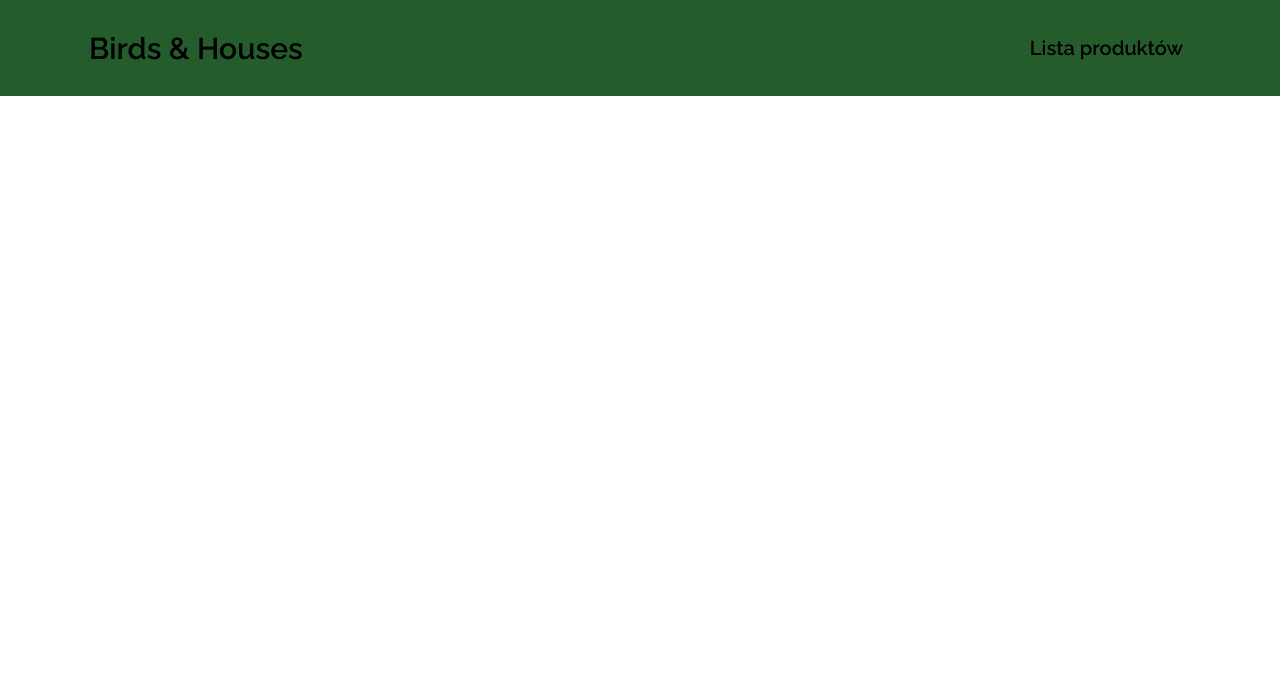
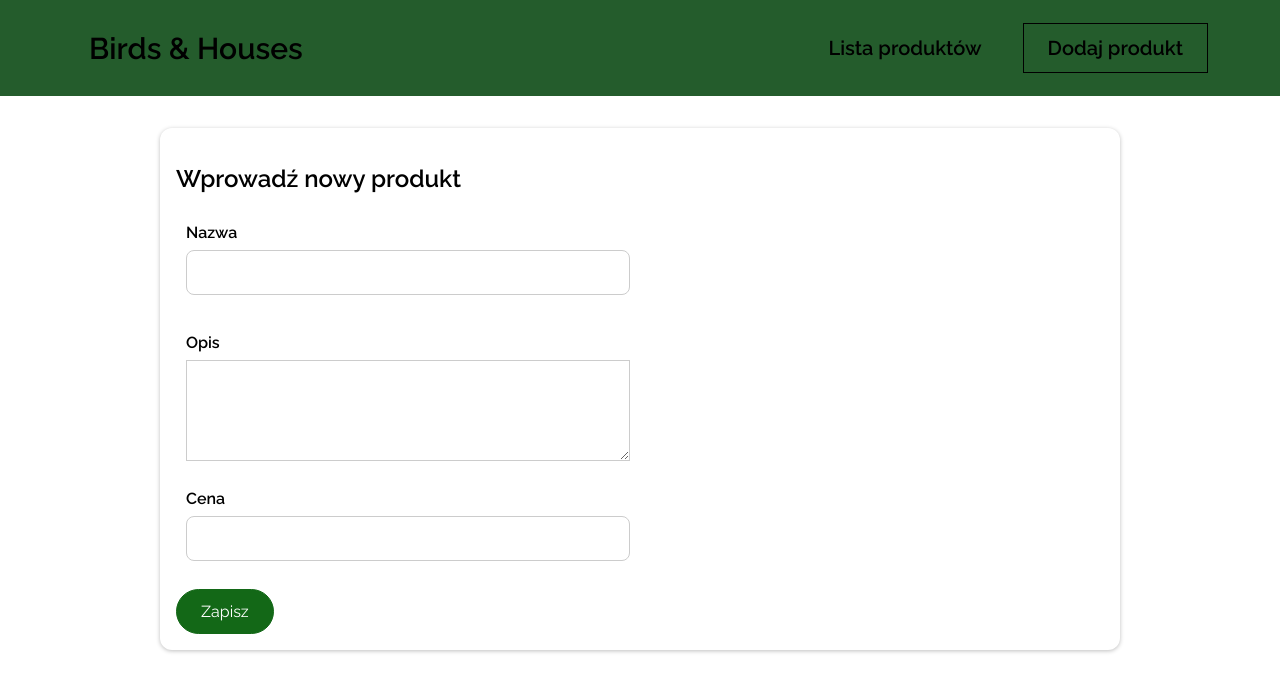
Before and after one commit to MalwinaS/birdhouses, a Vue app: page /new-product in a window 1280 px wide. Shown: the top 692 px of the page. Built offline with nearby package versions, Linux system fonts and the light colour scheme.

Commit message:
added product component

```diff
--- a/src/components/layout/TheHeader.vue
+++ b/src/components/layout/TheHeader.vue
@@ -4,6 +4,7 @@
         <h1><router-link to="/">Birds & Houses</router-link></h1>
         <ul>
           <li><router-link to="/birdhouses">Lista produktów</router-link></li>
+          <li><router-link to="/new-product">Dodaj produkt</router-link></li>
         </ul>
       </nav>
     </header>
--- /dev/null
+++ b/src/components/products/AddProduct.vue
@@ -0,0 +1,24 @@
+<template>
+  <section>
+    <base-card>
+      <h2>Wprowadź nowy produkt</h2>
+      <product-form @save-data="saveData"></product-form>
+    </base-card>
+  </section>
+</template>
+
+<script>
+import ProductForm from "../../components/products/ProductForm.vue";
+
+export default {
+  components: { ProductForm },
+  methods: {
+    saveData(data) {
+      this.$store.dispatch("products/addProduct", data);
+      this.$router.replace("/birdhouses/");
+    },
+  },
+};
+</script>
+
+<style></style>
--- /dev/null
+++ b/src/components/products/ProductForm.vue
@@ -0,0 +1,155 @@
+<template>
+    <form @submit.prevent="submitForm">
+      <div class="form-control" :class="{ invalid: !name.isValid }">
+        <label for="name">Nazwa</label>
+        <input
+          type="text"
+          id="name"
+          v-model.trim="name.val"
+          @blur="clearValidity('name')"
+        />
+        <p v-if="!name.isValid">Pole nie może być puste</p>
+      </div>
+      <div class="form-control" :class="{ invalid: !description.isValid }">
+        <label for="description">Opis</label>
+        <textarea
+          type="text"
+          id="description"
+          rows="5"
+          v-model.trim="description.val"
+          @blur="clearValidity('description')"
+        ></textarea>
+        <p v-if="!description.isValid">Opis nie może być pusty</p>
+      </div>
+      <div class="form-control" :class="{ invalid: !price.isValid }">
+        <label for="price">Cena</label>
+        <input
+          type="number"
+          id="price"
+          v-model.number="price.val"
+          @blur="clearValidity('price')"
+        />
+        <p v-if="!price.isValid">R</p>
+      </div>
+
+      <p v-if="!formIsValid">Proszę, wypełnij wszystkie pola</p>
+      <base-button>Zapisz</base-button>
+    </form>
+  </template>
+
+  <script>
+  export default {
+    emits: ["save-data"],
+    name: "product-form",
+    data() {
+      return {
+        name: {
+          val: "",
+          isValid: true,
+        },
+        description: {
+          val: "",
+          isValid: true,
+        },
+        price: {
+          val: null,
+          isValid: true,
+        },
+
+        formIsValid: true,
+      };
+    },
+    methods: {
+      clearValidity(input) {
+        this[input].isValid = true;
+      },
+      validateForm() {
+        this.formIsValid = true;
+        if (this.name.val === "") {
+          this.name.isValid = false;
+          this.formIsValid = false;
+        }
+        if (this.description.val === "") {
+          this.description.isValid = false;
+          this.formIsValid = false;
+        }
+        if (!this.price.val || this.price.val < 0) {
+          this.price.isValid = false;
+          this.formIsValid = false;
+        }
+      },
+      submitForm() {
+        this.validateForm();
+
+        if (!this.formIsValid) {
+          return;
+        }
+
+        const formData = {
+          name: this.name.val,
+          desc: this.description.val,
+          price: this.price.val,
+
+        };
+        this.$emit("save-data", formData);
+      },
+    },
+  };
+  </script>
+
+  <style scoped>
+  .form-control {
+    margin: 0.5rem 0;
+  }
+
+  label {
+    font-weight: bold;
+    display: block;
+    margin-bottom: 0.5rem;
+  }
+
+  input[type="checkbox"] + label {
+    font-weight: normal;
+    display: inline;
+    margin: 0 0 0 0.5rem;
+  }
+
+  input,
+  textarea {
+    display: block;
+    width: 100%;
+    border: 1px solid #ccc;
+    font: inherit;
+  }
+
+  input:focus,
+  textarea:focus {
+    background-color: #f0e6fd;
+    outline: none;
+    border-color: #f5b44d;
+  }
+
+  input[type="checkbox"] {
+    display: inline;
+    width: auto;
+    border: none;
+  }
+
+  input[type="checkbox"]:focus {
+    outline: #79acee solid 1px;
+  }
+
+  h3 {
+    margin: 0.5rem 0;
+    font-size: 1rem;
+  }
+
+  .invalid label {
+    color: red;
+  }
+
+  .invalid input,
+  .invalid textarea {
+    border: 1px solid red;
+  }
+  </style>
--- a/src/pages/ProductsTable.vue
+++ b/src/components/products/ProductsTable.vue
@@ -1,5 +1,6 @@
 <template>
   <base-card>
+    <input v-model="searchTerm" type="text" placeholder="Search..." />
     <table>
       <tr>
         <th @click="sortList('id')">ID &#8597;</th>
@@ -21,7 +22,19 @@
 
 <script>
 export default {
-  name: "ItemList",
+  data() {
+    return {
+      sortedData: [],
+      sortedbyASC: true,
+      searchTerm: "",
+    };
+  },
+  provide() {
+    return {
+      productlist: this.products,
+      addProduct: this.addProduct,
+    };
+  },
   computed: {
     filteredProducts() {
       return this.$store.getters["products/products"];
@@ -29,12 +42,6 @@ export default {
     hasProducts() {
       return this.$store.getters["products/hasProducts"];
     },
-  },
-  data() {
-    return {
-      sortedData: [],
-      sortedbyASC: true,
-    };
   },
   mounted() {
     this.sortedData = this.filteredProducts;
@@ -49,6 +56,14 @@ export default {
         this.sortedData.sort((x, y) => (x[sortBy] < y[sortBy] ? -1 : 1));
         this.sortedbyASC = true;
       }
+    },
+    addMovie(title, description) {
+      const newProduct = {
+        id: new Date().toISOString(),
+        title: title,
+        description: description,
+      };
+      this.product.unshift(newProduct);
     },
   },
 };
@@ -75,4 +90,22 @@ th:hover {
 tr:nth-child(even) {
   background-color: #f3f3f3;
 }
+
+.form-control {
+  display: block;
+  margin: 20px auto 0;
+  width: 50%;
+  padding: 10px;
+}
+input {
+  width: 90%;
+  display: block;
+  margin: 0 auto 10px;
+  padding: 12px 12px;
+  color: black;
+  border: 1px solid rgba(0, 0, 0, .2);
+  border-radius: 8px;
+  background-color: white;
+  font-size: 20px;
+}
 </style>
--- /dev/null
+++ b/src/components/ui/BaseDialog.vue
@@ -0,0 +1,87 @@
+<template>
+    <teleport to="body">
+      <div @click="$emit('close')"></div>
+      <dialog open>
+        <header>
+          <slot name="header">
+            <h2>{{ title }}</h2>
+          </slot>
+        </header>
+        <section>
+          <slot></slot>
+        </section>
+        <menu>
+          <slot name="actions">
+            <base-button @click="$emit('close')">Close</base-button>
+          </slot>
+        </menu>
+      </dialog>
+    </teleport>
+  </template>
+
+  <script>
+  export default {
+    props: {
+      title: {
+        type: String,
+        required: false,
+      },
+    },
+    emits: ["close"],
+  };
+  </script>
+
+  <style scoped>
+  div {
+    position: fixed;
+    top: 0;
+    left: 0;
+    height: 100vh;
+    width: 100%;
+    background-color: rgba(0, 0, 0, 0.75);
+    z-index: 10;
+  }
+
+  dialog {
+    position: fixed;
+    top: 20vh;
+    left: 10%;
+    width: 80%;
+    z-index: 100;
+    border-radius: 12px;
+    border: none;
+    box-shadow: 0 2px 8px rgba(0, 0, 0, 0.26);
+    padding: 0;
+    margin: 0;
+    overflow: hidden;
+  }
+
+  header {
+    background-color: #3a0061;
+    color: white;
+    width: 100%;
+    padding: 1rem;
+  }
+
+  header h2 {
+    margin: 0;
+  }
+
+  section {
+    padding: 1rem;
+  }
+
+  menu {
+    padding: 1rem;
+    display: flex;
+    justify-content: flex-end;
+    margin: 0;
+  }
+
+  @media (min-width: 768px) {
+    dialog {
+      left: calc(50% - 20rem);
+      width: 40rem;
+    }
+  }
+  </style>
--- a/src/main.js
+++ b/src/main.js
@@ -6,6 +6,7 @@ import App from "./App.vue";
 import BaseCard from "./components/ui/BaseCard.vue";
 import BaseButton from "./components/ui/BaseButton.vue";
 import BaseBadge from "./components/ui/BaseBadge.vue";
+import BaseDialog from "./components/ui/BaseDialog.vue";
 
 const app = createApp(App);
 
@@ -15,5 +16,6 @@ app.use(store);
 app.component("base-card", BaseCard);
 app.component("base-button", BaseButton);
 app.component("base-badge", BaseBadge);
+app.component("base-dialog", BaseDialog);
 
 app.mount("#app");
--- a/src/pages/HouseDetails.vue
+++ /dev/null
@@ -1,3 +0,0 @@
-<template>
-    <h1>Opis produktu</h1>
-</template>
--- a/src/pages/HousesList.vue
+++ b/src/pages/HousesList.vue
@@ -1,53 +1,19 @@
 <template>
-    <section>Filter</section>
-    <section>
-      <base-card>
-      <div class="controls">
-        <base-button mode="outline">Refresh</base-button>
-      </div>
-      <ul v-if="hasProducts">
-        <product-item
-          v-for="product in filteredProducts"
-          :key="product.id"
-          :id="product.id"
-          :name="product.name"
-          :price="product.price"
-          :description="product.description"
-          :category="product.category"
-        >
-        </product-item>
-      </ul>
-      <h3 v-else>Brak produktów</h3>
-    </base-card>
-    </section>
+  <search-bar @search="handleSearch" ></search-bar>
+  <products-table></products-table>
 </template>
 
 <script>
-  import ProductItem from "@/components/products/ProductItem.vue";
+import ProductsTable from "@/components/products/ProductsTable.vue";
 
 export default {
   components: {
-        ProductItem,
+    ProductsTable,
   },
-    computed: {
-      filteredProducts() {
-        return this.$store.getters["products/products"];
-      },
-      hasProducts() {
-        return this.$store.getters["products/hasProducts"];
-      },
-    },
+
 };
 </script>
 
 <style scoped>
-  ul {
-    list-style: none;
-    margin: 0;
-    padding: 0;
-  }
-  .controls {
-    display: flex;
-    justify-content: space-between;
-  }
+
 </style>
--- /dev/null
+++ b/src/pages/NewProduct.vue
@@ -0,0 +1,15 @@
+<template>
+  <add-product></add-product>
+</template>
+
+<script>
+import AddProduct from "@/components/products/AddProduct.vue";
+
+export default {
+  components: {
+    AddProduct,
+  },
+};
+</script>
+
+<style scoped></style>
--- a/src/router.js
+++ b/src/router.js
@@ -1,7 +1,7 @@
 import { createRouter, createWebHistory } from "vue-router";
 
-import HousesList from "./pages/ProductsTable.vue";
-import HouseDetails from "./pages/HouseDetails.vue";
+import HousesList from "./pages/HousesList.vue";
+import NewProduct from "./pages/NewProduct.vue";
 
 
 const router = createRouter({
@@ -9,11 +9,12 @@ const router = createRouter({
   routes: [
     { path: "/", redirect: "/birdhouses/" },
     { path: "/birdhouses/", component: HousesList },
-    {
-      path: "/birdhouses/:id",
-      component: HouseDetails,
-      props: true,
-    },
+    { path: "/new-product/", component: NewProduct },
+    // {
+    //   path: "/birdhouses/:id",
+    //   component: HouseDetails,
+    //   props: true,
+    // },
   ],
 });
 
--- a/src/store/modules/products/actions.js
+++ b/src/store/modules/products/actions.js
@@ -1 +1,11 @@
-export default {};
+export default {
+    addProduct(context, data) {
+      const productData = {
+        id: context.rootGetters.userId,
+        name: data.name,
+        description: data.desc,
+        price: data.price,
+      };
+      context.commit("addProduct", productData);
+    },
+  };
--- a/src/store/modules/products/mutations.js
+++ b/src/store/modules/products/mutations.js
@@ -1 +1,5 @@
-export default {};
+export default {
+    addProduct(state, payload) {
+      state.products.push(payload);
+    },
+  };
```
Lines whose indentation alone changed are shown as unchanged.
